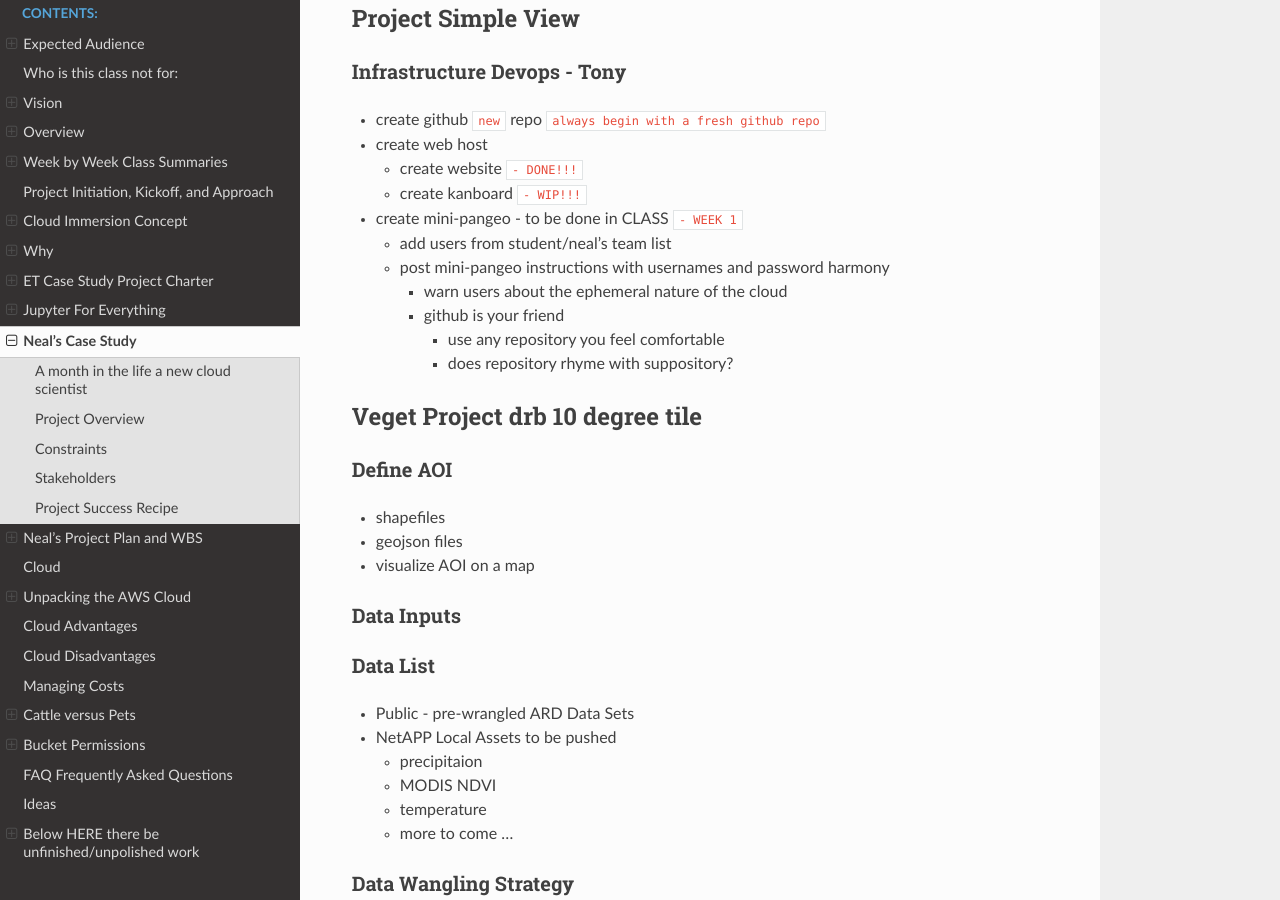
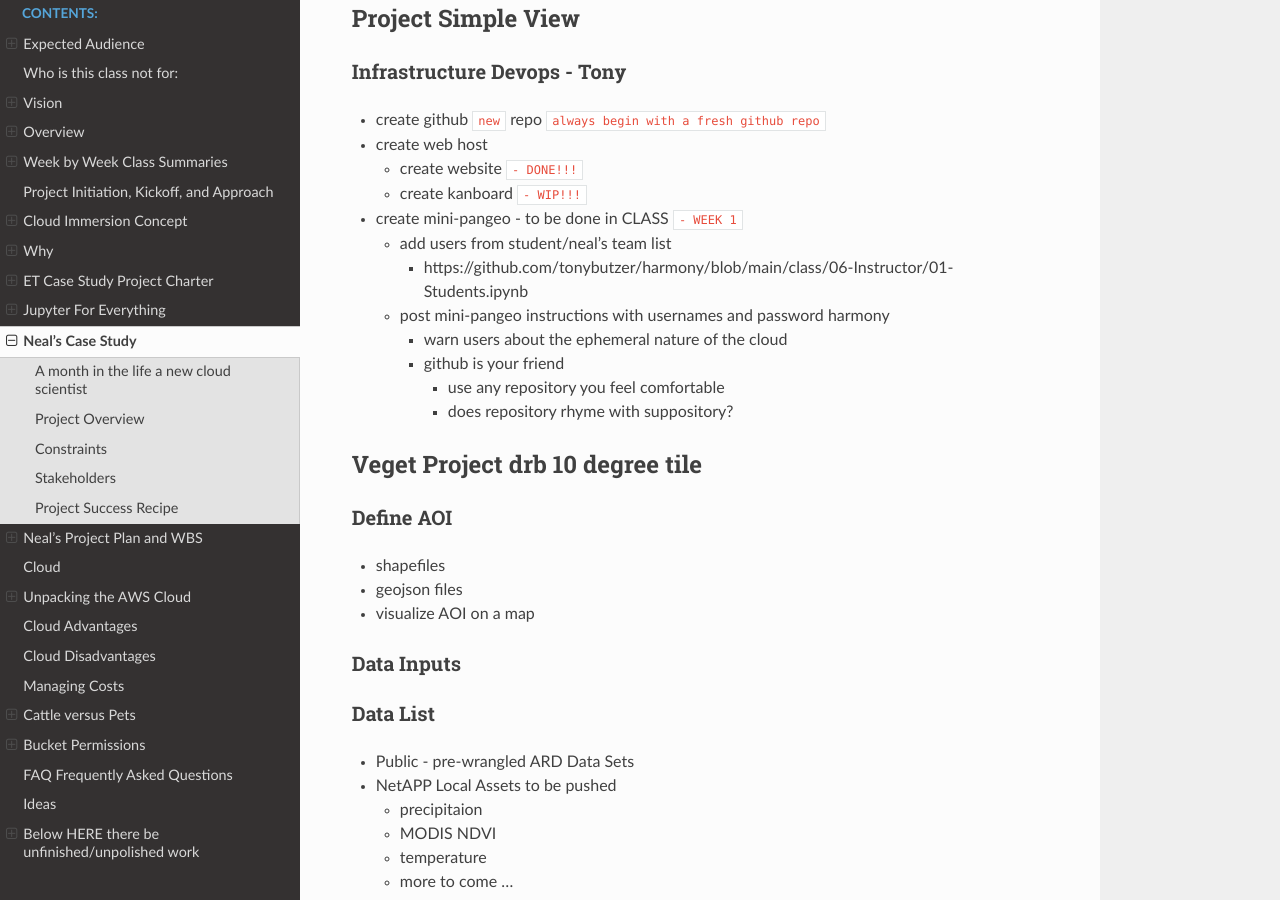
Before and after one commit to tonybutzer/harmony, a Sphinx documentation site: the page built from documentation/source/02neal_case_study.md, in a window 1280 px wide and 900 px high, scrolled down 1283 px. Built offline with Sphinx 7.4.7 and the Read the Docs theme 2.0.0, drawn with Linux system fonts in a browser that asks for light colours; pages that are not in the unit, such as notebooks, are missing from menus; some of the changed lines change nothing that is shown.

Commit message:
automatic git update from Makefile

```diff
--- a/documentation/source/02neal_case_study.md
+++ b/documentation/source/02neal_case_study.md
@@ -52,6 +52,7 @@
 	- create kanboard `- WIP!!!`
 - create mini-pangeo - to be done in CLASS `- WEEK 1`
 	- add users from student/neal's team list
+		- https://github.com/tonybutzer/harmony/blob/main/class/06-Instructor/01-Students.ipynb
 	- post mini-pangeo instructions with usernames and password harmony
 		- warn users about the ephemeral nature of the cloud
 		- github is your friend
```
